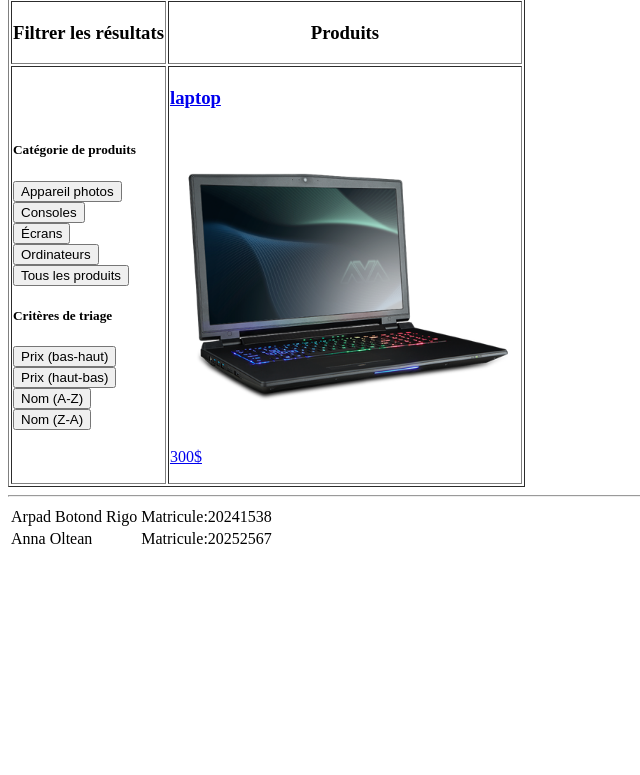
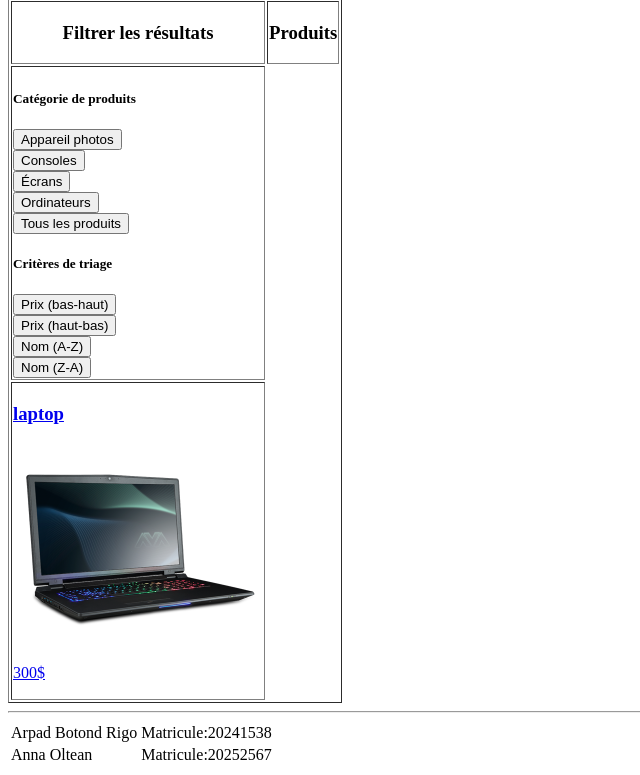
Before and after one commit to Arpad05/Devoir-IFT1005, a plain HTML site: page products.html in a window 1280 px wide. Shown: the part 82-857 px from the top of the page, without its empty margins (0-640 px from the left). Before the commit the page ends 800 px from the top, so only its background shows below. Drawn offline with Linux system fonts and the light colour scheme.

Commit message:
un petit correction

```diff
--- a/products.html
+++ b/products.html
@@ -18,13 +18,13 @@
     </nav>
   </header>
   <table border="1">
+    <!--Titres des colonnes-->
     <th>
       <h3>Filtrer les résultats</h3>
     </th>
-    <th>
+    <th colspan="3">
       <h3>Produits</h3>
     </th>
-
     <tr>
       <td>
         <!--Boutons de filtration-->
@@ -36,6 +36,7 @@
           <button>Ordinateurs</button><br>
           <button>Tous les produits</button><br>
         </div>
+        <!--Boutons de critères-->
         <div id="productcriteria">
           <h5>Critères de triage</h5>
           <button>Prix (bas-haut)</button><br>
@@ -44,17 +45,20 @@
           <button>Nom (Z-A)</button><br>
         </div>
       </td>
+    </tr>
+      <!--Colonne de produit 1     Faire plusieurs colonnes de 2 ou 3 poduits dans chaques-->
+       <!--Copier le "a href" pour une 2e ligne dans la colonne-->
+    <tr>
       <td>
         <div>
           <a href="product.html">
             <h3>laptop</h3>
-              <img src="assets/img/laptop-1.png" alt="laptop-1" width="350" height="300">
+            <img src="assets/img/laptop-1.png" alt="laptop-1" width="250" height="auto">
             <p>300$</p>
           </a>
         </div>
       </td>
     </tr>
-
   </table>
 <footer>
   <hr />
```
Lines whose indentation alone changed are shown as unchanged.
